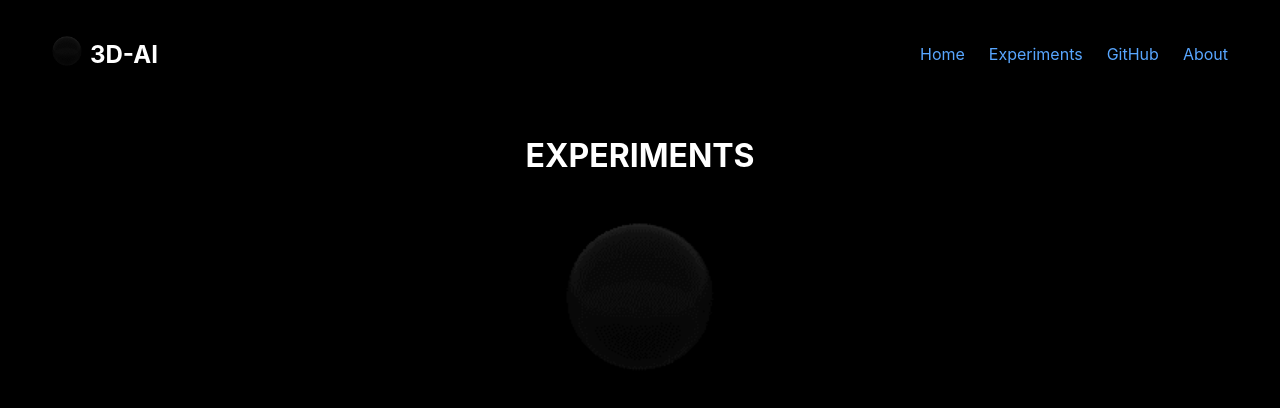
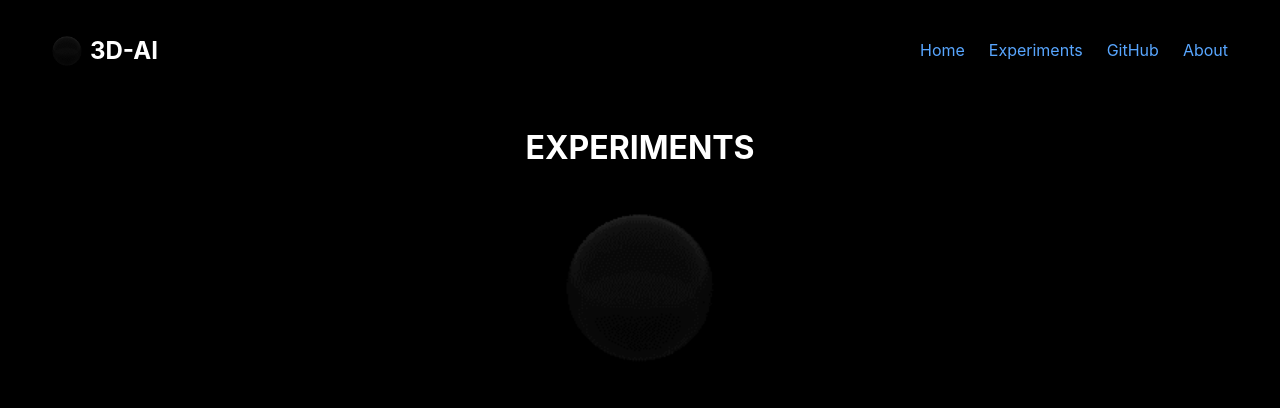
Before and after one commit to lionbrush/3d-ai, a plain HTML site: page docs/experiments.html in a window 1280 px wide. Drawn offline with Linux system fonts and the light colour scheme.

Commit message:
Update experiments.html

```diff
--- a/docs/experiments.html
+++ b/docs/experiments.html
@@ -29,21 +29,28 @@
             box-sizing: border-box;
         }
 
-        .navbar .logo-container {
+         .navbar .logo-container {
             display: flex;
             align-items: center;
+            justify-content: center; /* Ensures horizontal alignment */
         }
 
         .navbar .logo-container img {
             width: 30px;
             height: 30px;
             margin-right: 0.5rem;
+            vertical-align: middle; /* Ensures the image aligns with the middle of the text */
+            display: inline-block; /* Prevents any extra space */
         }
 
         .navbar .logo-container span {
             color: #ffffff;
             font-size: 1.5rem;
             font-weight: bold;
+            vertical-align: middle; /* Ensures the text aligns with the middle of the image */
+            display: inline-block; /* Keeps both elements in sync */
+            font-size: 1.5rem; /* Optional: Adjust font size */
+            line-height: 1; /* Removes any extra spacing */
         }
 
         .navbar nav {
```
